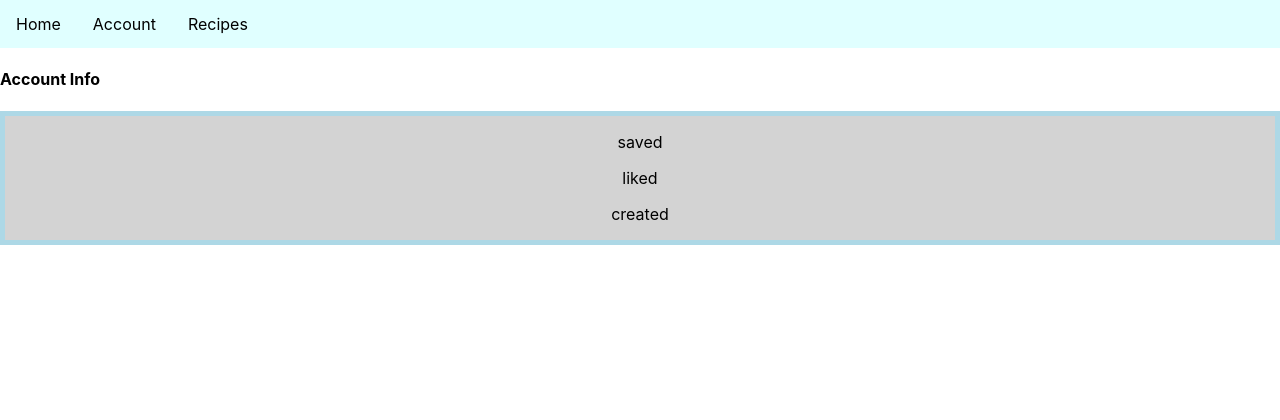
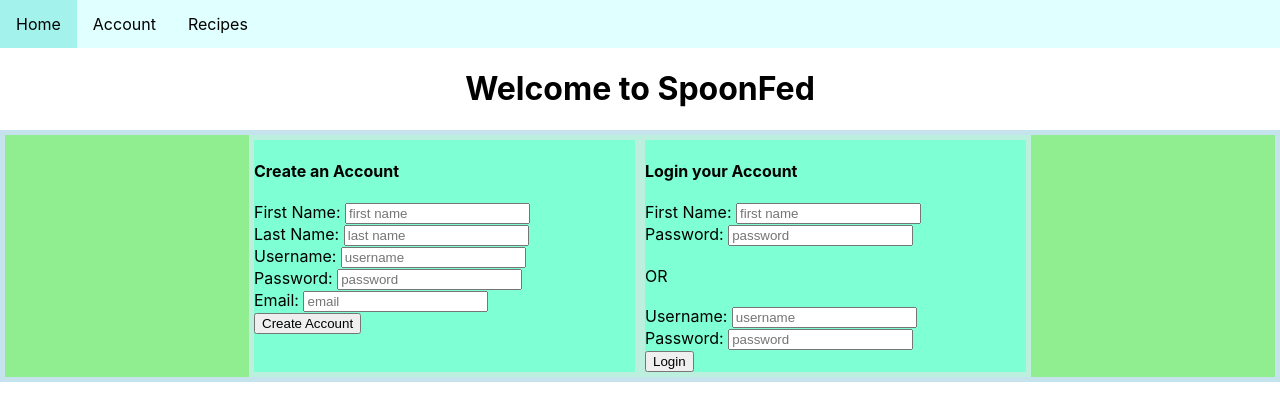
Before and after one commit to sobrien-eng/spoonFed, a React (Create React App) app in the folder spoonfed/: page / in a window 1280 px wide. Shown: the top 420 px of the page. Built offline with nearby package versions, Linux system fonts and the light colour scheme.

Commit message:
skeleton of account and nav bar.

```diff
--- a/spoonfed/src/App.js
+++ b/spoonfed/src/App.js
@@ -2,13 +2,14 @@ import logo from './logo.svg';
 import './App.css';
 import AccountProfile from './Components/AccProfile';
 import NavBar from './Components/NavBar';
-import Signup from './Components/Signup';
+import Home from './Components/Home';
 
 function App() {
   return (
     <>
     <NavBar />
-    <AccountProfile />
+    <Home />
+    {/*<AccountProfile />*/}
     </>
   );
 }
--- a/spoonfed/src/Components/AccProfile.js
+++ b/spoonfed/src/Components/AccProfile.js
@@ -3,10 +3,31 @@ const AccountProfile = () => {
     return (
         <>
         <h4>Account Info</h4>
-        <div id='box'>
-            <p>saved</p>
-            <p>liked</p>
-            <p>created</p>
+        <div id='container'>
+            <div id="saved">
+                <label>Your saved recipes: </label>
+                <ul>
+                    <li><a href="#">Chicken Soup</a></li>
+                    <li><a href="#">Turkey Burgers</a></li>
+                    <li><a href="#">Gumbo</a></li>
+                </ul>
+            </div>
+            <div id="liked">
+            <label>Your liked recipes: </label>
+                <ul>
+                    <li><a href="#">Quail Omlette</a></li>
+                    <li><a href="#">Blueberry Pie</a></li>
+                    <li><a href="#">Burrito</a></li>
+                </ul>
+            </div>
+            <div id="created">
+            <label>Recipes you've created: </label>
+                <ul>
+                    <li><a href="#">Grill Cheese</a></li>
+                    <li><a href="#">Pesto</a></li>
+                    <li><a href="#">Crepes</a></li>
+                </ul>
+            </div>
         </div>
         </>
     );
--- /dev/null
+++ b/spoonfed/src/Components/Home.js
@@ -0,0 +1,30 @@
+import styles from '../Styles/Home.css';
+const Home = () => {
+    return(
+        <>
+        <h1>Welcome to SpoonFed</h1>
+        <div id="contain">
+        <form id="createAcc">
+        <h4>Create an Account</h4>
+            <label>First Name: </label><input placeholder="first name"></input><br></br>
+            <label>Last Name: </label><input placeholder="last name"></input><br></br>
+            <label>Username: </label><input placeholder="username"></input><br></br>
+            <label>Password: </label><input placeholder="password"></input><br></br>
+            <label>Email: </label><input placeholder="email"></input><br></br>
+            <button>Create Account</button><br></br>
+        </form>
+        <div id="loginAcc">
+        <h4>Login your Account</h4>
+        <label>First Name: </label><input placeholder="first name"></input><br></br>
+        <label>Password: </label><input placeholder="password"></input><br></br>
+        <br></br><label>OR</label><br></br><br></br>
+        <label>Username: </label><input placeholder="username"></input><br></br>
+        <label>Password: </label><input placeholder="password"></input><br></br>
+        <button>Login</button>
+        </div>
+        </div>
+        </>
+    );
+}
+
+export default Home;
--- a/spoonfed/src/Components/Signup.js
+++ /dev/null
@@ -1,24 +0,0 @@
-import styles from '../Styles/AccProfile.css';
-const Signup = () => {
-    return (
-        <>
-        <h4>Please create your account by entering the correct information below</h4>
-        <div id='box'>
-            <form>
-                <label>First Name: </label><input placeholder='first name'></input><br></br>
-                <label>Last Name: </label><input placeholder='last name'></input><br></br>
-                <label>Username: </label><input placeholder='username'></input><br></br>
-                <label>Password: </label><input placeholder='password'></input><br></br>
-                <button>Click here</button>
-            </form>
-        </div>
-        <div>
-            make it look pretty!
-            fix navbar!
-            onClick direct to AccProfile
-        </div>
-        </>
-    );
-}
-
-export default Signup;
--- a/spoonfed/src/Styles/AccProfile.css
+++ b/spoonfed/src/Styles/AccProfile.css
@@ -1,5 +1,40 @@
-#box{
-    background-color: lightgray;
+#container{
+    display: flex;
+    background-color: lightslategrey;
     border: 5px lightblue solid;
+    align-content: center;
+    justify-content: center;
+}
+
+#saved{
+    background-color: rgb(148, 148, 242);
+    border: 5px darkorchid solid;
+    width: 100%;
+    margin: 20px;
+}
+
+#liked{
+    background-color:rgb(248, 179, 179);
+    border: 5px rgb(250, 123, 123) solid;
+    width: 100%;
+    margin: 20px;
+}
+
+#created{
+    background-color: lightseagreen;
+    border: 5px darkcyan solid;
+    width: 100%;
+    margin: 20px;
+}
+
+li a{
+    display: block;
+    color: black;
     text-align: center;
+    padding: 14px 16px;
+    text-decoration: none;
 }
+
+li a:hover {
+    background-color: rgb(163, 243, 236);
+}
--- /dev/null
+++ b/spoonfed/src/Styles/Home.css
@@ -0,0 +1,24 @@
+#createAcc{
+    background-color: aquamarine;
+    border: 5px rgb(189, 239, 222) solid;
+    width: 30%;
+
+}
+
+h1{
+    text-align: center;
+}
+
+#loginAcc{
+    background-color: aquamarine;
+    border: 5px rgb(189, 239, 222) solid;
+    width: 30%;
+}
+
+#contain{
+    display: flex;
+    background-color: lightgreen;
+    border: 5px rgb(197, 227, 237) solid;
+    align-content: center;
+    justify-content: center;
+}
```
